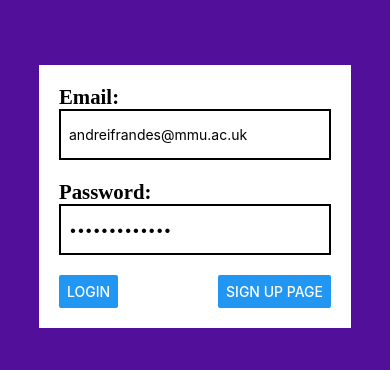
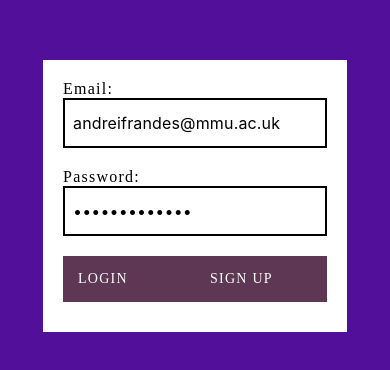
Before and after one commit to andreiradufrandes/Spacebook-App, a React Native app: screen /Post in a window 390 px wide. Shown: the part 226-596 px from the top of the page. Built offline with nearby package versions, Linux system fonts and the light colour scheme.

Commit message:
Login page styling refacturing
The styling for the main page has been refactured to used custom components

```diff
--- a/components/login.js
+++ b/components/login.js
@@ -16,6 +16,9 @@ import {
   PrimaryButton,
   Center,
   ButtonText,
+  ButtonContainer,
+  Input,
+  BoxContainer,
 } from '../styles.js';
 import { greaterThan } from 'react-native-reanimated';
 
@@ -77,8 +80,10 @@ class LoginScreen extends Component {
     const { modalVisible } = this.state;
 
     return (
-      <View style={styles.container}>
-        <View style={styles.loginBox}>
+      // <View style={styles.container}>
+      <Container>
+        {/* <View style={styles.loginBox}> */}
+        <BoxContainer>
           {/* Add a component to display messages for the user when accepting and decling friends requests */}
           <View>
             <Modal
@@ -105,7 +110,7 @@ class LoginScreen extends Component {
             </Modal>
           </View>
           {/* Display the instructions and buttons for th user to log in */}
-          <Label>Email:</Label>
+          {/* <Label>Email:</Label>
           <TextInput
             style={styles.input}
             placeholder="email"
@@ -122,8 +127,22 @@ class LoginScreen extends Component {
             value={this.state.password}
             secureTextEntry={true}
             maxLength="16"
-          />
+          /> */}
+          <Label>Email:</Label>
+          <Input
+            onChangeText={(email) => this.setState({ email })}
+            value={this.state.email}
+            maxLength="256"
+          ></Input>
 
+          <Label>Password:</Label>
+          <Input
+            onChangeText={(password) => this.setState({ password })}
+            value={this.state.password}
+            secureTextEntry={true}
+            maxLength="16"
+          ></Input>
+          {/*
           <View style={styles.ButtonContainer}>
             <Button
               style={styles.Button}
@@ -131,15 +150,32 @@ class LoginScreen extends Component {
               onPress={() => this.login()}
             />
 
-            {/* Allow the user to navigate to the signup page by using the button */}
+
             <Button
               style={styles.Button}
               title="SIGN UP PAGE"
               onPress={() => this.props.navigation.navigate('Signup')}
             />
-          </View>
-        </View>
-      </View>
+          </View> */}
+
+          {/* <View style={styles.ButtonContainer}> */}
+          <ButtonContainer>
+            <PrimaryButton onPress={() => this.login()}>
+              <ButtonText>LOGIN</ButtonText>
+            </PrimaryButton>
+
+            <PrimaryButton
+              onPress={() => this.props.navigation.navigate('Signup')}
+            >
+              <ButtonText>SIGN UP</ButtonText>
+            </PrimaryButton>
+          </ButtonContainer>
+
+          {/* </View> */}
+        </BoxContainer>
+        {/* </View> */}
+      </Container>
+      // </View>
     );
   }
 }
@@ -166,6 +202,7 @@ const styles = StyleSheet.create({
   loginBox: {
     // flex: 1,
     // height: '40%',
+
     width: '80%',
     flexDirection: 'column',
     justifyContent: 'center',
@@ -173,6 +210,7 @@ const styles = StyleSheet.create({
     maxWidth: 500,
     backgroundColor: '#ffffff',
   },
+
   input: {
     backgroundColor: '#ffffff',
 
--- a/styles.js
+++ b/styles.js
@@ -6,34 +6,28 @@ import styled from 'styled-components/native';
 // Font color for button
 // #212121 on #dce4ef
 
-export const Container = styled.View`
-  flex: 1;
-  flex-direction: column;
-  background-color: #ffffff;
-  padding: 5px;
-`;
-
-export const PrimaryButton = styled.TouchableOpacity`
-  background-color: #dce4ef;
-`;
-
 export const Center = styled.View`
   flex-direction: row;
   justify-content: center;
 `;
 
-// Change the color according to accesibility
-export const ButtonText = styled.Text`
-  font-style: Tahoma;
-  color: 212121;
-  text-allign: center;
-  padding: 15px 25px;
-  font-size: 15px;
-  font-family: Roboto-Black;
+// Add font
+// change color for accessibilty
+
+// Not sure if 16 sp works
+// add font weight (maybe)
+// not sure
+
+export const TextBox = styled.TextInput`
+  // padding: 12px;
+  // margin: 15px;
+  // width: 70%;
+  // background-color: #edf7ff;
+  // borderradius: 10;
+  // height: 50;
+  // font-family: Roboto-Black;
 `;
 
-// Add font
-// change color for accessibilty
 export const Title = styled.Text`
   font-size: 30px;
   color: black;
@@ -42,21 +36,94 @@ export const Title = styled.Text`
   font-weight: bold;
 `;
 
-// Not sure if 16 sp works
-// add font weight (maybe)
-export const Label = styled.Text`
-  font-size: 1.3rem;
-  color: black;
-  font-family: Roboto-Black;
-  font-weight: bold;
+/*
+
+
+              BUTTONS
+
+
+*/
+
+export const ButtonContainer = styled.View`
+  flex-direction: row;
+  justify-content: space-between;
 `;
 
-export const TextBox = styled.TextInput`
-  padding: 12px;
-  margin: 15px;
-  width: 70%;
-  background-color: #edf7ff;
-  borderradius: 10;
-  height: 50;
-  font-family: Roboto-Black;
+export const PrimaryButton = styled.TouchableOpacity`
+  background-color: #5d3754;
+  flex: 1;
+  margin-bottom: 10px;
+  text-align: center;
+  max-width: 160px;
 `;
+
+// Change the color according to accesibility
+export const ButtonText = styled.Text`
+  color: #ffffff;
+  padding: 15px 15px;
+  font-size: 14px;
+  font-family: Roboto-Medium;
+  letter-spacing: 1.25;
+  background-color: #5d3754;
+`;
+
+/*
+
+
+              INPUT
+
+
+*/
+
+export const Input = styled.TextInput`
+  backgroundcolor: '#ffffff';
+  height: 50px;
+  padding: 8px;
+  margin-bottom: 20px;
+  border-width: 2px;
+  border-color: black;
+  font-size: 16px;
+  letter-spacing: 0.15;
+  font-style: Roboto-Regular !important;
+`;
+export const Label = styled.Text`
+  font-size: 16px;
+  color: black;
+  font-family: Roboto-Medium;
+  letter-spacing: 1.25;
+`;
+
+/*
+
+        container
+
+
+*/
+export const Container = styled.View`
+  flex: 1;
+  flex-direction: column;
+  background-color: #ffffff;
+  padding: 5px;
+  justify-content: center;
+  flex-direction: column;
+  align-items: center;
+  align-content: space-between;
+  // min-eight: 100%;
+  min-height: 100vh;
+  background-color: #520f9a;
+`;
+
+/*
+
+        signuploginbox
+
+
+*/
+export const BoxContainer = styled.View`
+  width: 80%;
+  flex-direction: column;
+  justify-content: center;
+  padding: 20px;
+  max-width: 500px;
+  background-color: #ffffff;
+`;
```
